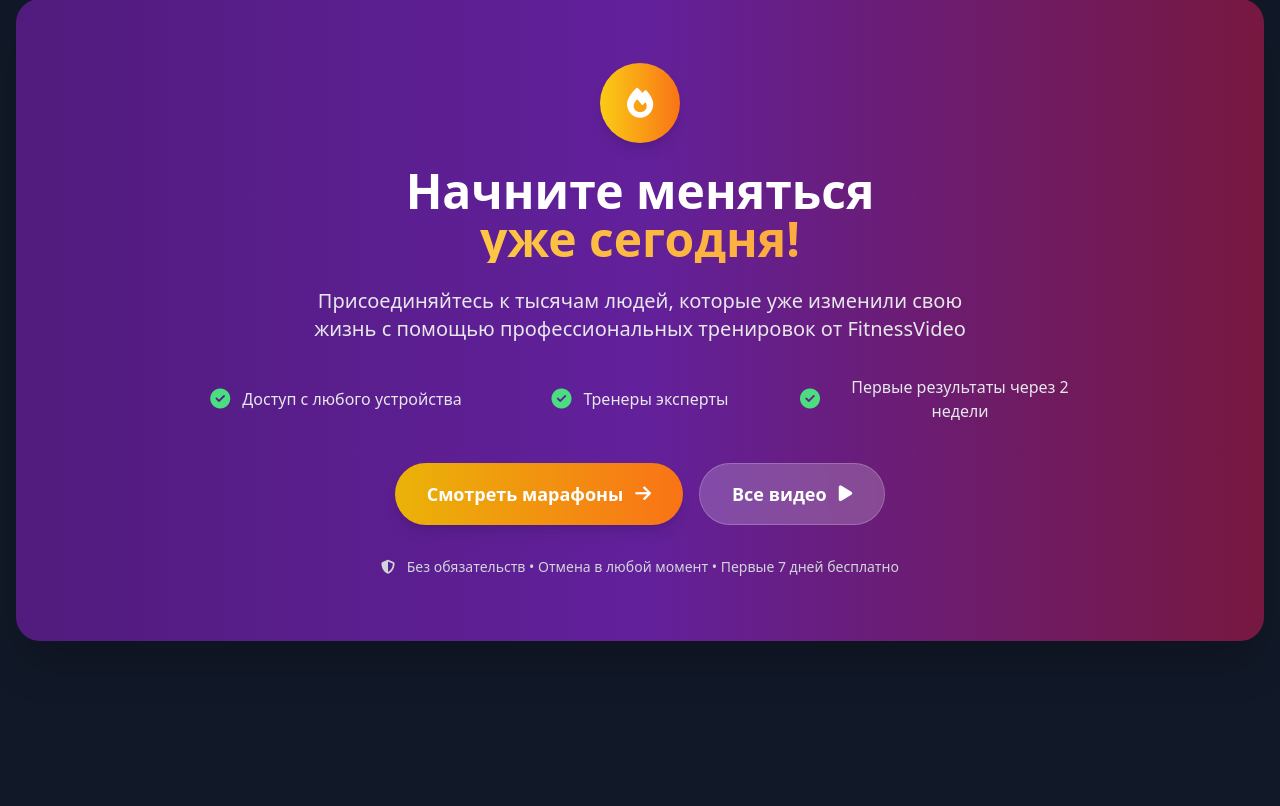
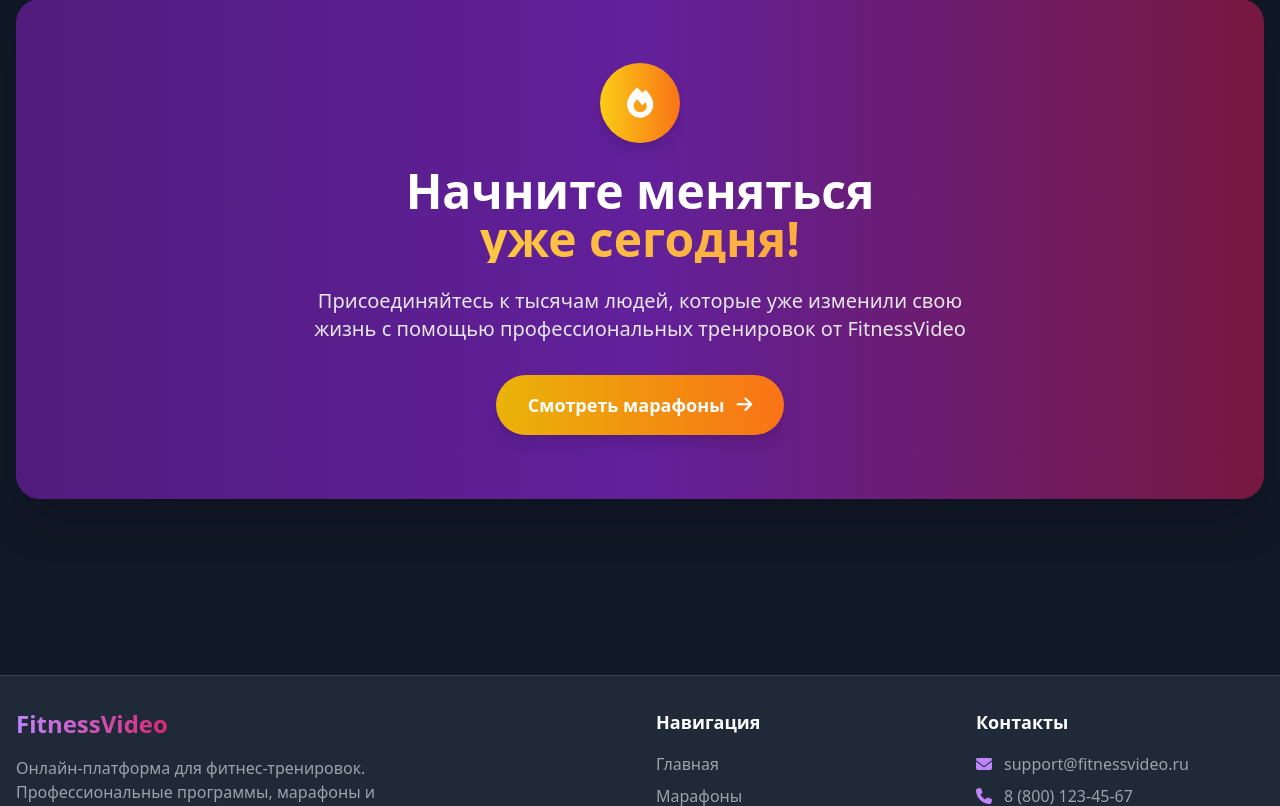
Before and after one commit to AlexeyKhaustov/fitness, a Django app: page / in a window 1280 px wide. Shown: the part 565-1371 px from the top of the page. Run offline with Django 5.2, Linux system fonts and the light colour scheme; the visitor is signed in with stand-in values (Sample User, id 1); data that the repository does not hold is empty; some libraries are stand-ins or nearby versions.

Commit message:
Удаление лишнего из блока "Призыв к действию"

```diff
--- a/fitness_app/core/templates/core/home.html
+++ b/fitness_app/core/templates/core/home.html
@@ -138,22 +138,6 @@
                     с помощью профессиональных тренировок от FitnessVideo
                 </p>
 
-                <!-- Дополнительные преимущества -->
-                <div class="grid grid-cols-1 md:grid-cols-3 gap-4 mb-8 md:mb-10">
-                    <div class="flex items-center justify-center space-x-3 text-gray-200">
-                        <i class="fa-solid fa-check-circle text-green-400 text-xl"></i>
-                        <span>Доступ с любого устройства</span>
-                    </div>
-                    <div class="flex items-center justify-center space-x-3 text-gray-200">
-                        <i class="fa-solid fa-check-circle text-green-400 text-xl"></i>
-                        <span>Тренеры эксперты</span>
-                    </div>
-                    <div class="flex items-center justify-center space-x-3 text-gray-200">
-                        <i class="fa-solid fa-check-circle text-green-400 text-xl"></i>
-                        <span>Первые результаты через 2 недели</span>
-                    </div>
-                </div>
-
                 <!-- Кнопка -->
                 <div class="flex flex-col sm:flex-row gap-4 justify-center">
                     {% if user.is_authenticated %}
@@ -165,13 +149,7 @@
                         <span>Смотреть марафоны</span>
                         <i class="fa-solid fa-arrow-right ml-3 group-hover:translate-x-1 transition-transform"></i>
                     </a>
-                    <a href="{% url 'videos' %}"
-                       class="inline-flex items-center justify-center bg-white/20 hover:bg-white/30 backdrop-blur-sm
-                              text-white font-bold rounded-full px-8 py-4 text-lg transition-all duration-300
-                              transform hover:scale-105 border border-white/20">
-                        <span>Все видео</span>
-                        <i class="fa-solid fa-play ml-3"></i>
-                    </a>
+
                     {% else %}
                     <button hx-get="/accounts/signup/" hx-target="#modal-content" hx-swap="innerHTML"
                             class="inline-flex items-center justify-center bg-gradient-to-r from-yellow-500 to-orange-500 hover:from-yellow-600 hover:to-orange-600
@@ -191,11 +169,6 @@
                     {% endif %}
                 </div>
 
-                <!-- Дополнительный текст -->
-                <p class="text-sm text-gray-300 mt-6 md:mt-8">
-                    <i class="fa-solid fa-shield-alt mr-2"></i>
-                    Без обязательств • Отмена в любой момент • Первые 7 дней бесплатно
-                </p>
             </div>
         </div>
     </div>
```
